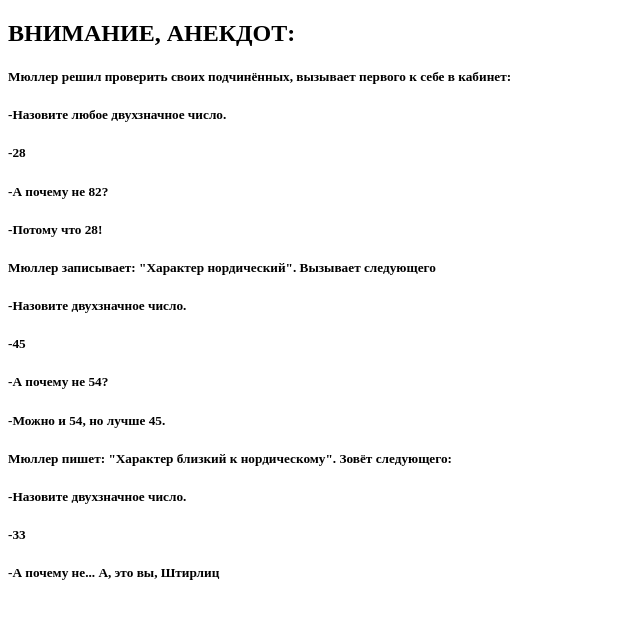
After one commit to ArtemMartynov/LR_1_web_py, a Flask app: template templates/signin/signin.html in a window 1280 px wide. The commit adds this page. Shown: the top 619 px of the page, without its empty margins (0-640 px from the left). Run offline with Flask 2, Linux system fonts and the light colour scheme; the template is opened without the code that fills it, so the values that code supplies are empty.

Commit message:
LR-1 Web

```diff
--- /dev/null
+++ b/logins/logins.txt
@@ -0,0 +1,4 @@
+admin:P@ssw0rd
+user:12345
+guest:qwerty
+punk:Gorsh0k!
--- a/main.py
+++ b/main.py
@@ -1,22 +1,57 @@
 #Веб-сервере на питоне
-from flask import Flask, render_template, url_for, abort
-from os.path import exists
+# Импорт библиотеки flask для работы веб-сайта
+from flask import Flask, render_template, url_for, abort, request
+
 
 main = Flask(__name__)
 
-
+#Секция разрешённых путей на сайте
 @main.route('/')
 def index():
     return render_template("index.html")
 
 
-@main.route('/<string:name>')
-def intresting(name):
-    if exists("./templates/"+name) == True:
-        return render_template(name)
-    else:
-        return abort(404)
+@main.route('/login')
+def login_page():
+    return render_template("login.html")
+
+#Секция проверки пароля
+@main.route('/signin', methods=['POST','GET'])
+def signin_page():
+    #Если метод POST, то пускаем, если GET, то код 405
+    if request.method == 'POST':
+        #Подхватываем логин/пароль со страницы login.html
+        user = request.form.get('user')
+        password = request.form.get('pass')
+        #Если логин или пароль пустые, то код 400
+        if user == '' or password == '':
+            abort(400)
+        #Если файла нет logins.txt, то код 500
+        try:
+            login = open('logins/logins.txt','r')
+        except FileNotFoundError:
+            abort(500)
+        #Проверка по каждой строке в файле login.txt
+        for line in login:
+            #Разделение линии по двоеточию
+            uspas = line.split(':')
+            #Проверка имени пользователя
+            if user == uspas[0]:
+                #Проверка правильности пароля, если неправильный, то код 403
+                if password == uspas[1][:-1]:
+                    login.close()
+                    #Переход на страницу входа
+                    return render_template("/signin/signin.html")
+                else:
+                    abort(403)
+                    login.close()
+        #Если пользователь не найден, то код 403
+        abort(403)
+        login.close()
+    if request.method == 'GET':
+        abort(405)
 
 
+#Запуск сервера на любом доступном IP, на порту 8080, без дебага
 if __name__ == "__main__":
-    main.run(host='0.0.0.0', port=8080, debug=True)
+    main.run(host='0.0.0.0', port=8080, debug=False)
--- /dev/null
+++ b/templates/signin/signin.html
@@ -0,0 +1,22 @@
+{% extends 'template.html' %}
+
+{% block title %}
+Ну вошли на сайт, а дальше что?
+{% endblock title %}
+{% block body %}
+<h2>ВНИМАНИЕ, АНЕКДОТ:</h2>
+<h5>Мюллер решил проверить своих подчинённых, вызывает первого к себе в кабинет:</h5>
+<h5>-Назовите любое двухзначное число.</h5>
+<h5>-28</h5>
+<h5>-А почему не 82?</h5>
+<h5>-Потому что 28!</h5>
+<h5>Мюллер записывает: "Характер нордический". Вызывает следующего</h5>
+<h5>-Назовите двухзначное число.</h5>
+<h5>-45</h5>
+<h5>-А почему не 54?</h5>
+<h5>-Можно и 54, но лучше 45.</h5>
+<h5>Мюллер пишет: "Характер близкий к нордическому". Зовёт следующего:</h5>
+<h5>-Назовите двухзначное число.</h5>
+<h5>-33</h5>
+<h5>-А почему не... А, это вы, Штирлиц</h5>
+{% endblock %}
```
Also changed, not shown: templates/index.html (+7 -2 lines), templates/login.html (added, +15 -0 lines).
